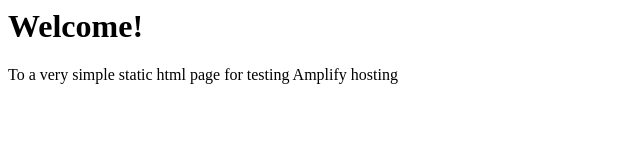
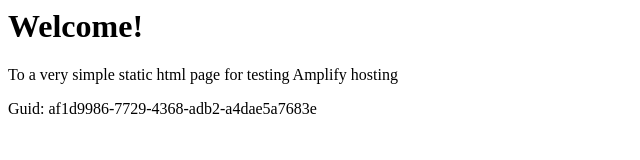
Before and after one commit to aws-aemilia-mxp/Github-PR-Commit-Integration-Test-DoNotTouch-v1-prod-eu-south-1, a website: page src/index.html in a window 1280 px wide. Shown: the whole page, without its empty margins (0-640 px from the left). Drawn offline with Linux system fonts and the light colour scheme.

Commit message:
commit from integ tests

```diff
--- a/src/index.html
+++ b/src/index.html
@@ -1,3 +1,5 @@
+
+
 <html lang="en">
 
 <head>
@@ -10,6 +12,6 @@
 <body>
     <h1>Welcome!</h1>
     <p>To a very simple static html page for testing Amplify hosting</p>
-</body>
+    <p>Guid: af1d9986-7729-4368-adb2-a4dae5a7683e</p></body>
 
 </html>
```
